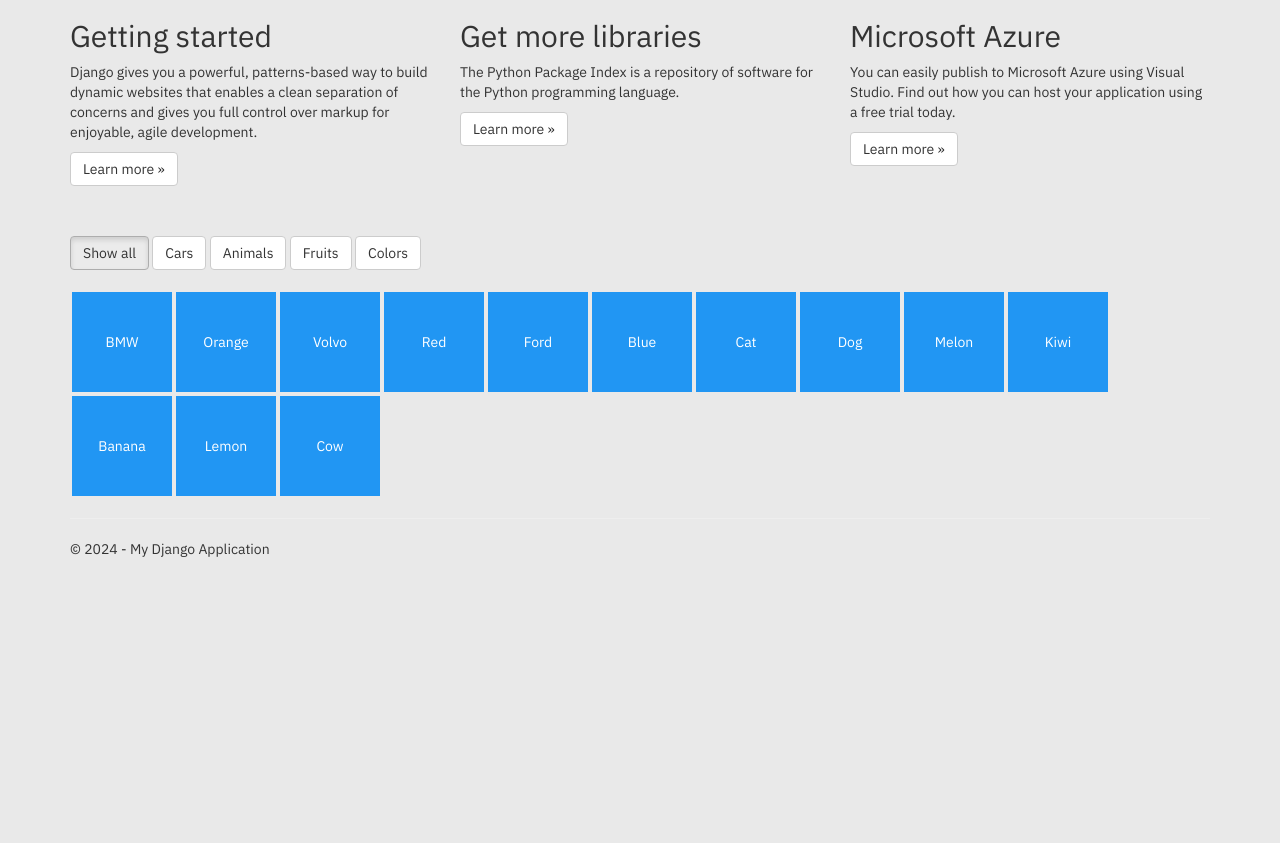
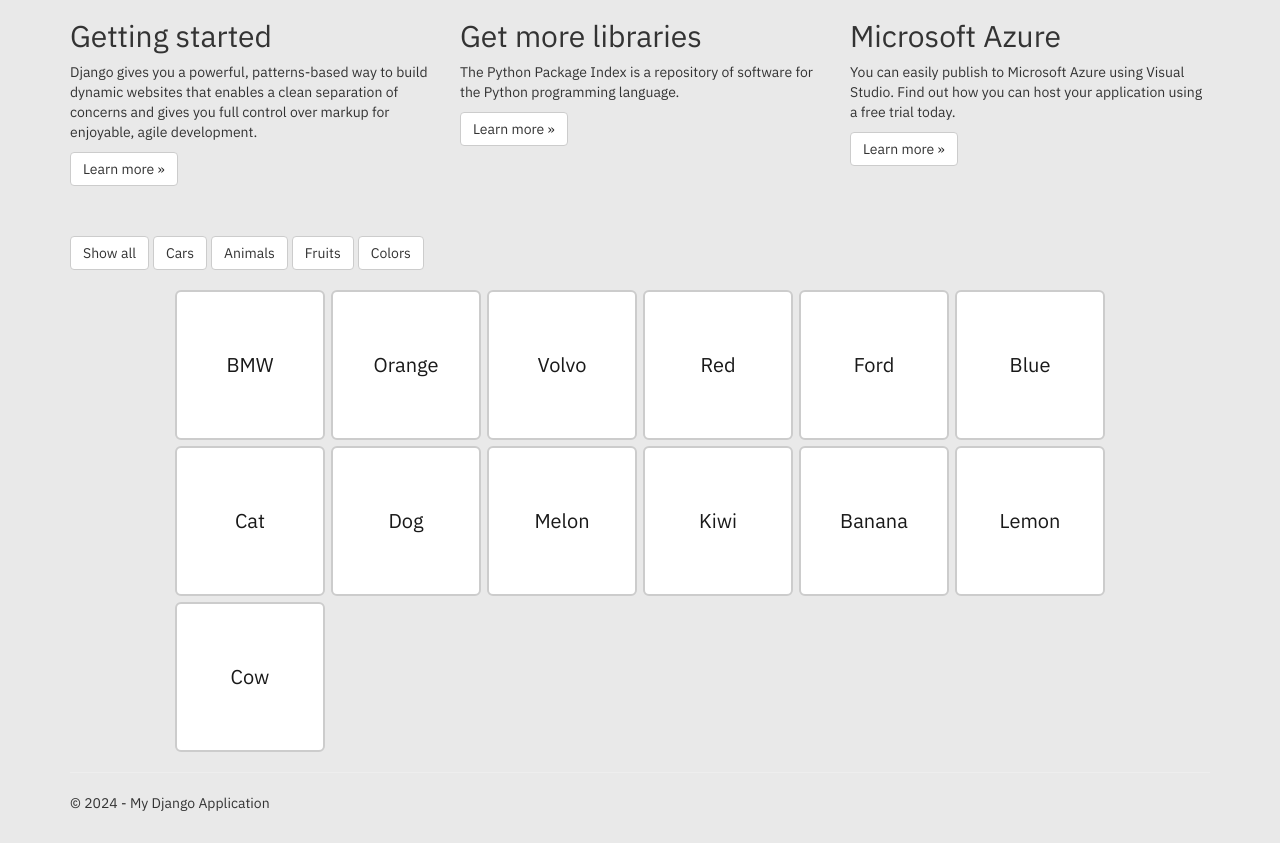
Before and after one commit to UncleCook/Platform_v1_0, a Django app: page / in a window 1280 px wide. Shown: the part 51-894 px from the top of the page. Before the commit the page ends 608 px from the top, so only its background shows below. Run offline with Django 3.2, Linux system fonts and the light colour scheme; some libraries are stand-ins or nearby versions.

Commit message:
element boxes changes to buttons

```diff
--- a/Platform_v1_0/app/static/app/content/site.css
+++ b/Platform_v1_0/app/static/app/content/site.css
@@ -233,26 +233,56 @@ input[type=number] {
 
 
 /* filtering elements CSS */
-.filterDiv {
-    float: left;
-    background-color: #2196F3;
-    color: #ffffff;
-    width: 100px;
-    line-height: 100px;
-    text-align: center;
-    margin: 2px;
-    display: none;
+.show {
+    display: block;
 }
 
-.show {
-    display: block;
+#filteringBtnContainer {
+    margin-top: 40px;
+    display: flex;
+    justify-content: left;
+    grid-gap: 4px;
 }
 
 #filteringContainer {
     margin-top: 20px;
     overflow: hidden;
+    display: grid;
+    justify-content: center;
+    grid-template-columns: repeat(6, 150px);
+    grid-gap: 6px;
 }
 
-#filteringBtnContainer {
-    margin-top: 40px;
+.filterDiv {
+    height: 150px;
+    white-space: nowrap;
+    cursor: pointer;
+    font-size: 20px;
+    display: none;
+    background-color: #ffffff;
+    border: 2px solid #cccccc;
+    border-radius: 6px;
+    align-content: center;
+    text-align: center;
 }
+
+.filterDiv:hover,
+.filterDiv:focus,
+.filterDiv:active,
+.filterDiv.active,
+.open .dropdown-toggle.filterDiv {
+    color: #333333;
+    background-color: #ebebeb;
+    border-color: #adadad;
+}
+
+a {
+    color: rgba(25, 25, 25, 1.0);
+    text-decoration: none;
+}
+
+a:hover,
+a:focus {
+    color: rgba(60, 255, 20, 1.0);
+    text-decoration: none;
+}
--- a/Platform_v1_0/app/templates/app/index.html
+++ b/Platform_v1_0/app/templates/app/index.html
@@ -27,27 +27,28 @@
 
 <!-- filtering elements -->
 <div id="filteringBtnContainer">
-    <button class="btn btn-default active" onclick="filterSelection('all')"> Show all</button>
+    <button class="btn btn-default" onclick="filterSelection('all')"> Show all</button>
     <button class="btn btn-default " onclick="filterSelection('cars')"> Cars</button>
     <button class="btn btn-default " onclick="filterSelection('animals')"> Animals</button>
     <button class="btn btn-default " onclick="filterSelection('fruits')"> Fruits</button>
     <button class="btn btn-default " onclick="filterSelection('colors')"> Colors</button>
 </div>
 
+
 <div id="filteringContainer">
-    <div class="filterDiv cars">BMW</div>
-    <div class="filterDiv colors fruits">Orange</div>
-    <div class="filterDiv cars">Volvo</div>
-    <div class="filterDiv colors">Red</div>
-    <div class="filterDiv cars">Ford</div>
-    <div class="filterDiv colors">Blue</div>
-    <div class="filterDiv animals">Cat</div>
-    <div class="filterDiv animals">Dog</div>
-    <div class="filterDiv fruits">Melon</div>
-    <div class="filterDiv fruits animals">Kiwi</div>
-    <div class="filterDiv fruits">Banana</div>
-    <div class="filterDiv fruits">Lemon</div>
-    <div class="filterDiv animals">Cow</div>
+    <button class="filterDiv btn cars"><a href="{% url 'trading' %}">BMW</a></button>
+    <button class="filterDiv btn colors fruits"><a href="{% url 'trading' %}">Orange</a></button>
+    <button class="filterDiv btn cars"><a href="{% url 'trading' %}">Volvo</a></button>
+    <button class="filterDiv btn colors"><a href="{% url 'trading' %}">Red</a></button>
+    <button class="filterDiv btn cars"><a href="{% url 'trading' %}">Ford</a></button>
+    <button class="filterDiv btn colors"><a href="{% url 'trading' %}">Blue</a></button>
+    <button class="filterDiv btn animals"><a href="{% url 'trading' %}">Cat</a></button>
+    <button class="filterDiv btn animals"><a href="{% url 'trading' %}">Dog</a></button>
+    <button class="filterDiv btn fruits"><a href="{% url 'trading' %}">Melon</a></button>
+    <button class="filterDiv btn fruits animals"><a href="{% url 'trading' %}">Kiwi</a></button>
+    <button class="filterDiv btn fruits"><a href="{% url 'trading' %}">Banana</a></button>
+    <button class="filterDiv btn fruits"><a href="{% url 'trading' %}">Lemon</a></button>
+    <button class="filterDiv btn animals"><a href="{% url 'trading' %}">Cow</a></button>
 </div>
 
 
--- a/Platform_v1_0/app/templates/app/trading.html
+++ b/Platform_v1_0/app/templates/app/trading.html
@@ -287,6 +287,7 @@
     });
 </script>
 
+
 <form id="trading-chart-container" method="post">
     {% csrf_token %}
     <div class="trading-chart-child" id="trading-chart-child-chart" style="width: 100%; max-width: 800px; max-height: 500px">
@@ -360,9 +361,7 @@
                 success: function (data) {
                     myObj = data;
 
-
                     myObj.sort((a, b) => b.bid_value - a.bid_value);
-
 
                     myObj.forEach((element) => {
                         element.sumvol = 0
```
